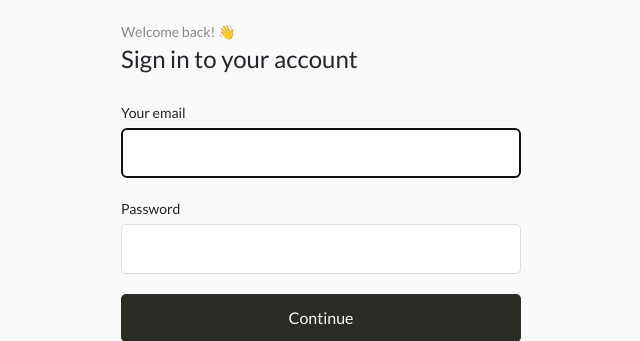
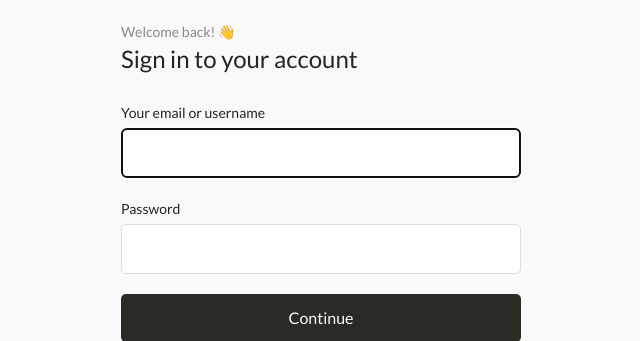
Before and after one commit to camilabandeira/BookViewC, a Django app: page /login/ in a window 1280 px wide. Shown: the part 186-527 px from the top of the page, without its empty margins (319-959 px from the left). Run offline with Django 4.2, Linux system fonts and the light colour scheme; some web fonts are replaced.

Commit message:
fix(templates): update login form label for email field

```diff
--- a/blog/templates/blog/login.html
+++ b/blog/templates/blog/login.html
@@ -12,7 +12,7 @@
         <form method="post">
             {% csrf_token %}
             <div class="input-login-group">
-                <label for="email">Your email</label>
+                <label for="email">Your email or username</label>
                 {{ form.username }}  <!-- Campo para email/username -->
             </div>
             <div class="input-login-group">
```
